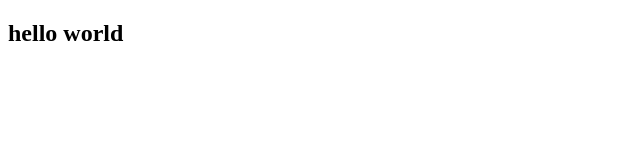
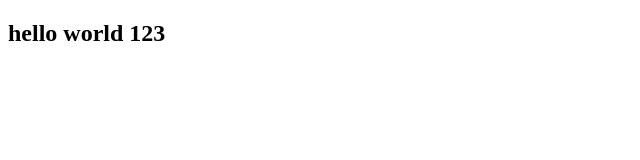
Before and after one commit to Abish-abish/Sample, a plain HTML site: page index.html in a window 1280 px wide. Shown: the full height of the page, 0-640 px from the left. Drawn offline with Linux system fonts and the light colour scheme.

Commit message:
updated index file

```diff
--- a/index.html
+++ b/index.html
@@ -6,6 +6,6 @@
     <title>Document</title>
 </head>
 <body>
-    <h2>hello world</h2>
+    <h2>hello world 123</h2>
 </body>
 </html>
```
